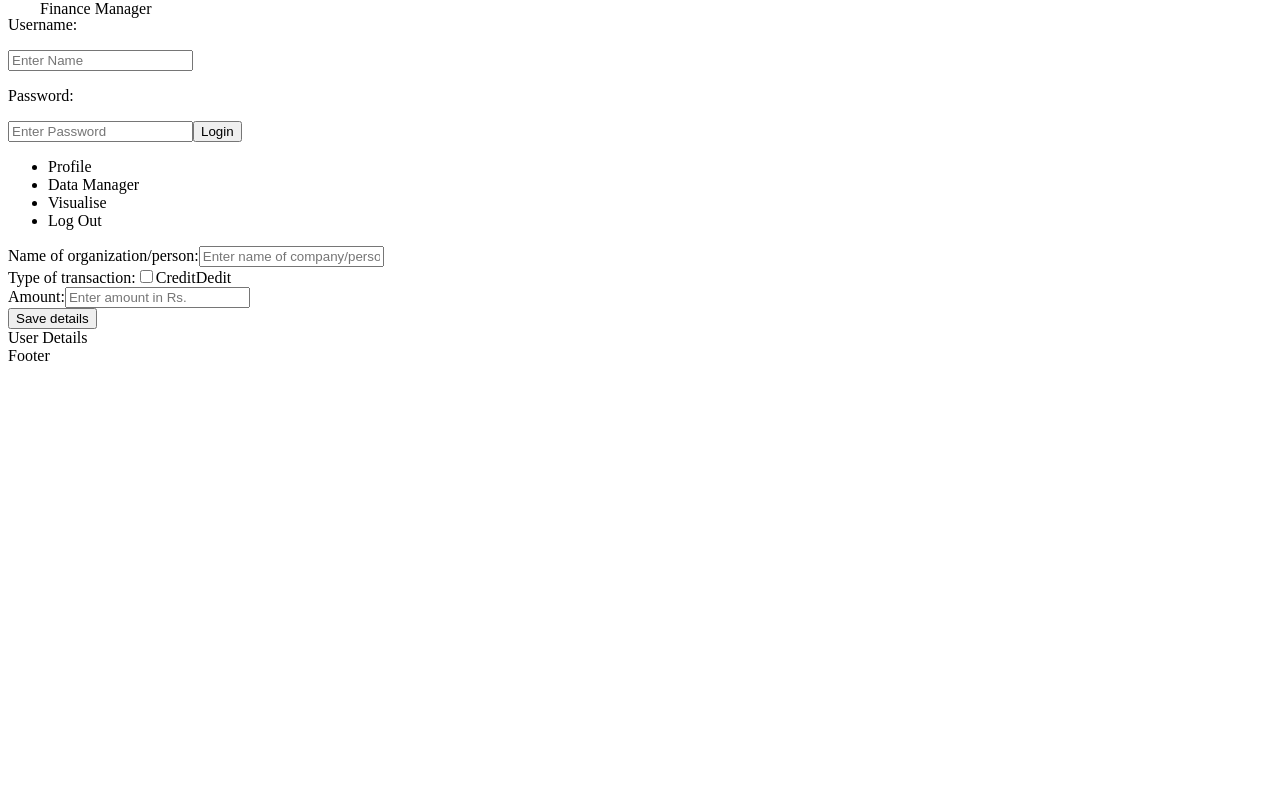
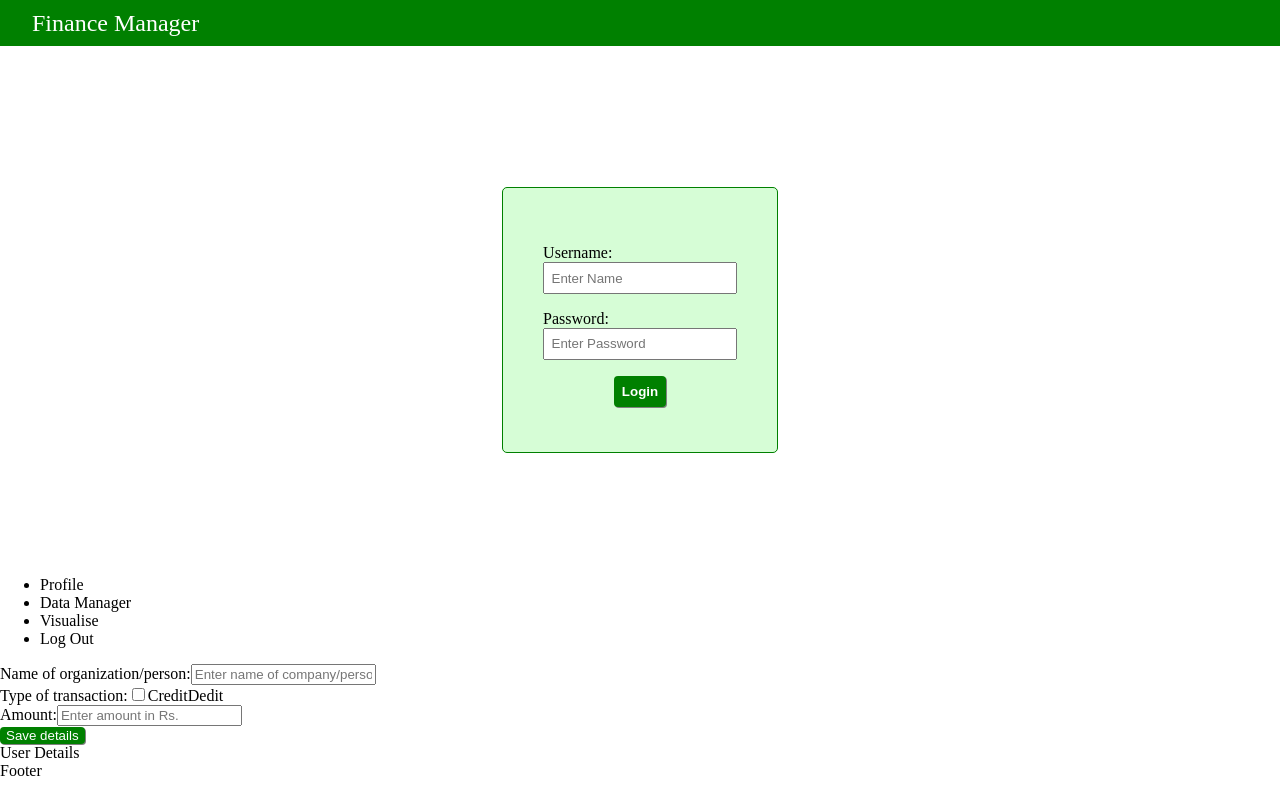
Before and after one commit to singhkailash9/finance-manager, a React (Create React App) app: page / in a window 1280 px wide. Built offline with nearby package versions, Linux system fonts and the light colour scheme.

Commit message:
Update header, login form style

```diff
--- a/package.json
+++ b/package.json
@@ -39,5 +39,8 @@
       "last 1 firefox version",
       "last 1 safari version"
     ]
+  },
+  "devDependencies": {
+    "@babel/plugin-proposal-private-property-in-object": "^7.21.11"
   }
 }
--- a/src/Components/App.tsx
+++ b/src/Components/App.tsx
@@ -3,6 +3,7 @@ import Header from "./Header";
 import Login from "./Login";
 import Menu from "./Menu";
 import UserDetails from "./UserDetails";
+import "../style/style.css"
 
 function App() {
   return (
--- a/src/Components/Login.tsx
+++ b/src/Components/Login.tsx
@@ -1,4 +1,5 @@
 import React from "react";
+import "../style/login.css"
 
 const Login = () => {
     const handleFormSubmit = (e: React.MouseEvent<HTMLFormElement>)=>{
@@ -11,7 +12,8 @@ const Login = () => {
             <input type="text" name="username" autoComplete="true" placeholder="Enter Name"/>
             <p>Password: </p>
             <input type="password" name="password" id="user-password" placeholder="Enter Password"/>
-            <button type="submit">Login</button>
+            <br />
+            <button type="submit" id="login-button">Login</button>
         </form>
     </div>
 }
--- a/src/style/header.css
+++ b/src/style/header.css
@@ -3,5 +3,9 @@
     top: 0;
     width: 100vw;
     text-align: left;
+    padding: 0.6rem;
     padding-left: 2rem;
+    background-color: green;
+    color: white;
+    font-size: 1.5rem;
 }
--- /dev/null
+++ b/src/style/login.css
@@ -0,0 +1,32 @@
+.login-container {
+    height: 60vh;
+    width: 60vw;
+    display: flex;
+    justify-content: center;
+    align-items: center;
+    margin: auto;
+    padding-top: 10vh;
+}
+
+.login-form {
+    margin: 0.5rem;
+    padding: 2.5rem;
+    border: 1px solid green;
+    border-radius: 5px;
+    background-color: rgb(214, 253, 214);
+}
+
+.login-form p {
+    margin-bottom: 0;
+}
+
+.login-form input {
+    padding: 0.4rem;
+}
+
+#login-button {
+    padding: 0.5rem;
+    font-weight: bold;
+    display: block;
+    margin: 1rem auto 0.3rem;
+}
--- /dev/null
+++ b/src/style/style.css
@@ -0,0 +1,17 @@
+body {
+    margin: 0;
+    padding: 0;
+}
+
+button {
+    background-color: green;
+    border-radius: 4px;
+    box-shadow: 1px 1px grey;
+    color: white;
+    border: none;
+}
+
+button:hover {
+    background-color: rgb(2, 102, 2);
+    cursor: pointer;
+}
```
Also changed, not shown: 1 other file (tests, documents, lock files or other folders).
